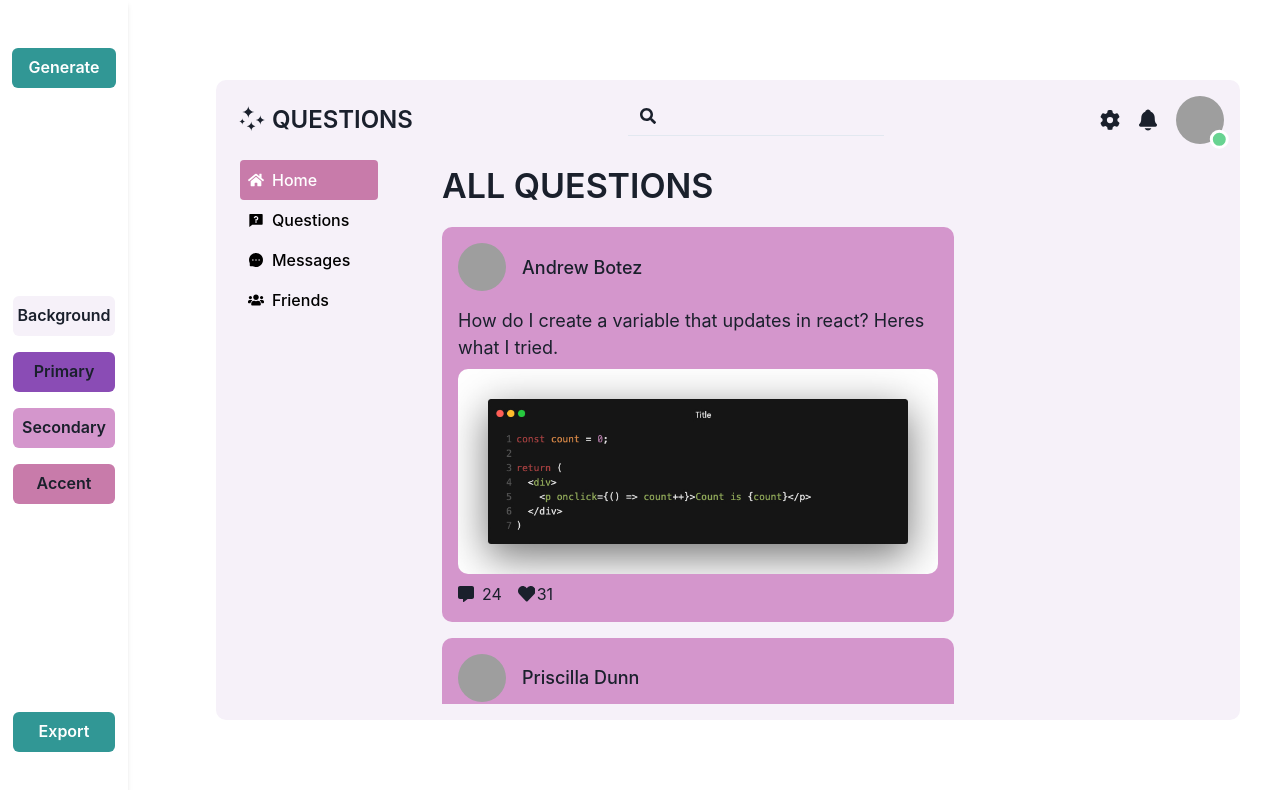
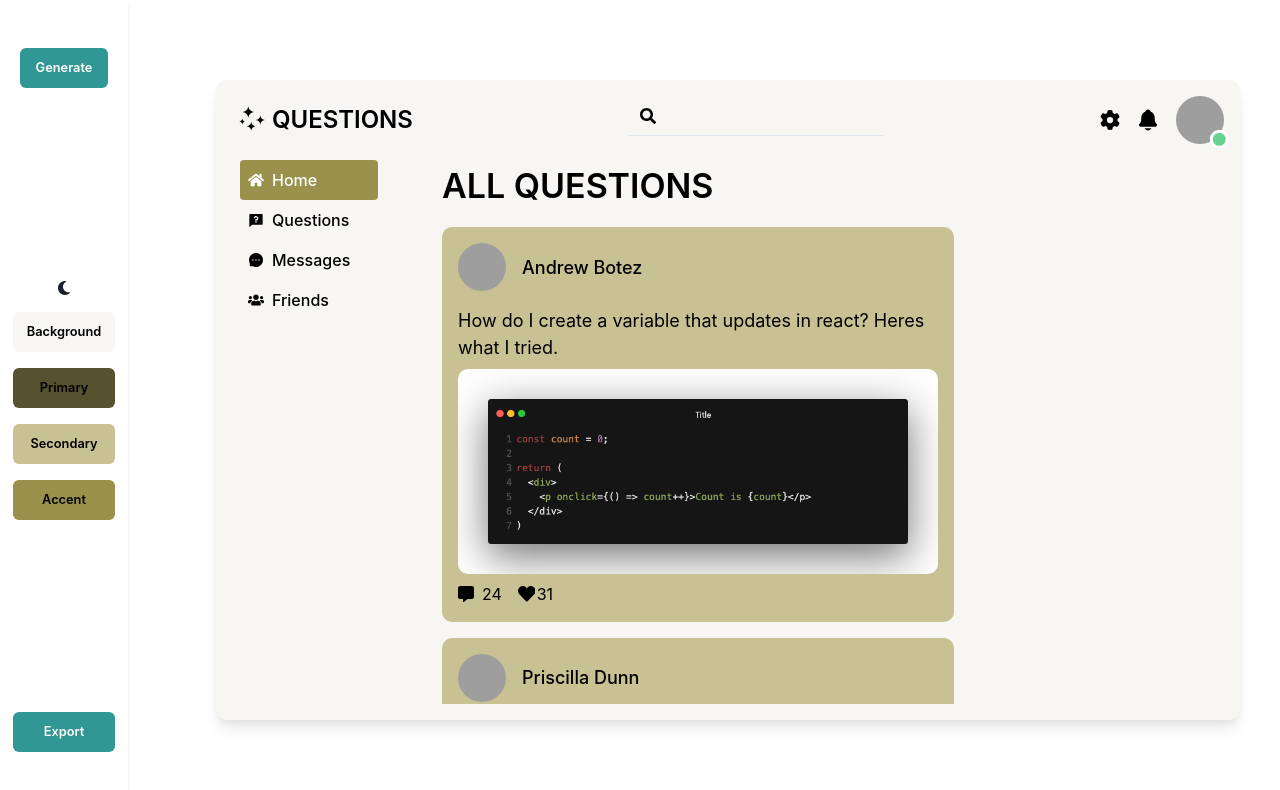
Before and after one commit to HazyVT/Palette, a React (Vite) app: page / in a window 1280 px wide. Shown: the top 790 px of the page. Built offline with nearby package versions, Linux system fonts and the light colour scheme; grey boxes are pictures that could not be loaded.

Commit message:
Color grabbing complete
App grabs colors from the json file and sets them correctly to their respective components along with having a light and dark mode colors

```diff
--- a/src/App.tsx
+++ b/src/App.tsx
@@ -1,27 +1,55 @@
-import { useState } from "react"
+import { useEffect, useState } from "react"
 import Dashboard from "./components/Dashboard"
-import { Box, Button } from "@chakra-ui/react";
+import { Box, Button, Icon } from "@chakra-ui/react";
+import { themes } from './assets/themes.json';
+import { FaSun, FaMoon } from "react-icons/fa6";
+
 
 function App() {
 
-  const [ bgColor, setBgColor ] = useState('#f6f1f9');
-  const [ primaryColor, setPrimaryColor ] = useState('#8a4cb5');
-  const [ secondaryColor, setSecondaryColor ]  = useState('#d496cc');
-  const [ accentColor, setAccentColor ] = useState('#c87baa');
+  const [ isLightMode, setIsLigthMode ] = useState(true);
+  const [ num, setNum ] = useState(0);
+
+  const theme = themes[num];
+
+  const [ bgColor, setBgColor ] = useState(theme.light[0]);
+  const [ primaryColor, setPrimaryColor ] = useState(theme.light[1]);
+  const [ secondaryColor, setSecondaryColor ]  = useState( theme.light[2]);
+  const [ accentColor, setAccentColor ] = useState(theme.light[3]);
+  const [ textColor, setTextColor ] = useState('black');
+
+
+  const toggleMode = () => {
+    const nl = !isLightMode;
+    setIsLigthMode(!isLightMode);
+    if (nl == false) {
+      setBgColor(theme.dark[0]);
+      setPrimaryColor(theme.dark[1]);
+      setSecondaryColor(theme.dark[2]);
+      setAccentColor(theme.dark[3]);
+      setTextColor('white')
+    } else {
+      setBgColor(theme.light[0]);
+      setPrimaryColor(theme.light[1]);
+      setSecondaryColor(theme.light[2]);
+      setAccentColor(theme.dark[3]);
+      setTextColor('black');
+    }
+  }
 
   return (
     <>
-      <Dashboard background={bgColor} primary={primaryColor} secondary={secondaryColor} accent={accentColor}/>
+      <Dashboard text={textColor} background={bgColor} primary={primaryColor} secondary={secondaryColor} accent={accentColor}/>
       <Box pos='fixed' w='10vw' h='100vh' boxShadow='md' left='0' top='0' display='flex' flexDir='column' alignItems='center' padding={12} justifyContent='space-between'>
-        <Button colorScheme="teal">Generate</Button>
-        <Box>
-          <Button w='8vw' bgColor={bgColor} _hover={{bgColor: bgColor}}>Background</Button>
-          <Button w='8vw' marginTop={4} bgColor={primaryColor} _hover={{bgColor: primaryColor}}>Primary</Button>
-          <Button w='8vw' marginTop={4} bgColor={secondaryColor} _hover={{bgColor: secondaryColor}}>Secondary</Button>
-          <Button w='8vw' marginTop={4} bgColor={accentColor} _hover={{bgColor: accentColor}}>Accent</Button>
+        <Button colorScheme="teal" fontSize={'1vw'}>Generate</Button>
+        <Box display='flex' flexDir='column' justifyContent='center' alignItems='center'>
+          <Icon as={isLightMode ? FaMoon : FaSun} onClick={toggleMode} cursor="pointer"/>
+          <Button w='8vw' color={textColor} cursor="default" marginTop={4} bgColor={bgColor} _hover={{bgColor: bgColor}} fontSize={'1vw'}>Background</Button>
+          <Button w='8vw' color={textColor} cursor="default" marginTop={4} bgColor={primaryColor} _hover={{bgColor: primaryColor}} fontSize={'1vw'}>Primary</Button>
+          <Button w='8vw' color={textColor} cursor="default" marginTop={4} bgColor={secondaryColor} _hover={{bgColor: secondaryColor}} fontSize={'1vw'}>Secondary</Button>
+          <Button w='8vw' color={textColor} cursor="default" marginTop={4} bgColor={accentColor} _hover={{bgColor: accentColor}} fontSize={'1vw'}>Accent</Button>
         </Box>
-        <Button w='8vw' colorScheme="teal">Export</Button>
-
+        <Button w='8vw' colorScheme="teal" fontSize={'1vw'}>Export</Button>
       </Box>
     </>
   )
--- /dev/null
+++ b/src/assets/themes.json
@@ -0,0 +1,212 @@
+{
+    "themes": [
+        {
+            "light":
+            [
+                "#f7f6f2",
+                "#56522f",
+                "#c8c193",
+                "#9a924c"
+            ],
+            "dark":
+            [
+                "#0d0c08",
+                "#d0cca9",
+                "#6d6537",
+                "#b3ab65"
+            ]
+        },
+        {
+            "light":
+            [
+                "#f4f4f8",
+                "#68699d",
+                "#cab9ae",
+                "#abb187"
+            ],
+            "dark":
+            [
+                "#08080c",
+                "#636497",
+                "#504034",
+                "#72784f"
+            ]
+        },
+        {
+            "light":
+            [
+                "#fafff6",
+                "#77fe0c",
+                "#6bfec1",
+                "#47fee5"
+            ],
+            "dark":
+            [
+                "#050a00",
+                "#6ef401",
+                "#019356",
+                "#01b79e"
+            ]
+        },
+        {
+            "light":
+            [
+                "#fafdfe",
+                "#40add3",
+                "#88d1ea",
+                "#53c4eb"
+            ],
+            "dark":
+            [
+                "#010304",
+                "#2b98bf",
+                "#155d75",
+                "#1487ad"
+            ]
+        },
+        {
+            "light":
+            [
+                "#f8f2f2",
+                "#a55c5c",
+                "#b3cba0",
+                "#86bc87"
+            ],
+            "dark":
+            [
+                "#0d0707",
+                "#a45b5b",
+                "#485f35",
+                "#437a44"
+            ]
+        },
+        {
+            "light":
+            [
+                "#fcfbfd",
+                "#6c40cb",
+                "#9e7aeb",
+                "#7b41f6"
+            ],
+            "dark":
+            [
+                "#030203",
+                "#6135c0",
+                "#381485",
+                "#4209be"
+            ]
+        },
+        {
+            "light":
+            [
+                "#fbfcfa",
+                "#78a966",
+                "#a1c3ca",
+                "#8696bb"
+            ],
+            "dark":
+            [
+                "#050604",
+                "#689956",
+                "#35585f",
+                "#445479"
+            ]
+        },
+        {
+            "light":
+            [
+                "#feeeef",
+                "#ec1925",
+                "#f4d77d",
+                "#eef151"
+            ],
+            "dark":
+            [
+                "#130102",
+                "#e7131d",
+                "#83650b",
+                "#acaf0e"
+            ]
+        },
+        {
+            "light":
+            [
+                "#fafafc",
+                "#7871a5",
+                "#c7a7c5",
+                "#b286a1"
+            ],
+            "dark":
+            [
+                "#040406",
+                "#605a8c",
+                "#573855",
+                "#794e69"
+            ]
+        },
+        {
+            "light":
+            [
+                "#fdfdfa",
+                "#b2c44c",
+                "#d3df8f",
+                "#c5d75c"
+            ],
+            "dark":
+            [
+                "#040401",
+                "#a2b43c",
+                "#636f1f",
+                "#92a428"
+            ]
+        },
+        {
+            "light":
+            [
+                "#fdf1f8",
+                "#da3182",
+                "#82e996",
+                "#57cce1"
+            ],
+            "dark":
+            [
+                "#0d0209",
+                "#d02578",
+                "#167e2b",
+                "#1e94a9"
+            ]
+        },
+        {
+            "light":
+            [
+                "#f6f6fc",
+                "#443bd3",
+                "#8883e9",
+                "#635bea"
+            ],
+            "dark":
+            [
+                "#030308",
+                "#362cc3",
+                "#1b167e",
+                "#1c15a2"
+            ]
+        },
+        {
+            "light":
+            [
+                "#fcf6f6",
+                "#be484d",
+                "#a1dc9d",
+                "#79cfab"
+            ],
+            "dark":
+            [
+                "#080303",
+                "#b94147",
+                "#276123",
+                "#318763"
+            ]
+        }
+    ]
+}
--- a/src/components/Dashboard.tsx
+++ b/src/components/Dashboard.tsx
@@ -12,12 +12,18 @@ import { useState } from "react";
 
 
 
-export default function Dashboard(props: {background: string, primary: string, secondary: string, accent: string}) {
+export default function Dashboard(props: {text: string, background: string, primary: string, secondary: string, accent: string}) {
 
     const [ active, setActive ] = useState('home');
     const accent = props.accent;
     const primary = props.primary;
     const secondary = props.secondary;
+    let col = "";
+    if (props.text == "white") {
+        col = "black";
+    } else if (props.text == "black") {
+        col = "white";
+    }
 
     function SidebarTab(props: {icon: typeof FaHome, text: string}) {
         return (
@@ -26,7 +32,7 @@ export default function Dashboard(props: {background: string, primary: string, s
                 alignItems='center'
                 bgColor={active === props.text.toLocaleLowerCase() ? accent : 'none'}
                 padding={2} borderRadius={'4px'}
-                color={active === props.text.toLowerCase() ? 'white' : 'black'}
+                color={active === props.text.toLowerCase() ? col : props.text}
                 onClick={() => setActive(props.text.toLowerCase())}
                 cursor={"pointer"}
             >
@@ -99,12 +105,12 @@ export default function Dashboard(props: {background: string, primary: string, s
     }
 
     return (
-        <Box w='100wh' h='100vh' display='flex' flexDir='column' alignItems='center' justifyContent='center' marginLeft={44}>
-            <Box w='80vw' h='80vh' bgColor={props.background} borderRadius={'10px'} padding={4}>
+        <Box w='100wh' h='100vh' display='flex' flexDir='column' alignItems='center' justifyContent='center' marginLeft={44} color={props.text}>
+            <Box w='80vw' h='80vh' bgColor={props.background} borderRadius={'10px'} padding={4} boxShadow={'lg'}>
                 <Navigation />
                 <Box display='flex'>
                     <SidePanel />
-                    <Box w='68vw' h='68vh' marginTop={4} marginLeft={4} paddingLeft={12} overflow={'scroll'}>
+                    <Box w='68vw' h='68vh' marginTop={4} marginLeft={4} paddingLeft={12} overflow={'scroll'} overflowX='hidden'>
                         <Text fontSize={34} fontWeight={600}>ALL QUESTIONS</Text>
                         <QuestionBox icon={"https://avatar.iran.liara.run/public/26"} name={"Andrew Botez"} text={"How do I create a variable that updates in react? Heres what I tried."} image={"/codexample.jpeg"} />
                         <QuestionBox icon={"https://avatar.iran.liara.run/public/94"} name={"Priscilla Dunn"} text={"How do I create a variable that updates in react? Heres what I tried."} image={"/codexample.jpeg"} />
```
Also changed, not shown: public/themes.json (deleted, +0 -36 lines).
